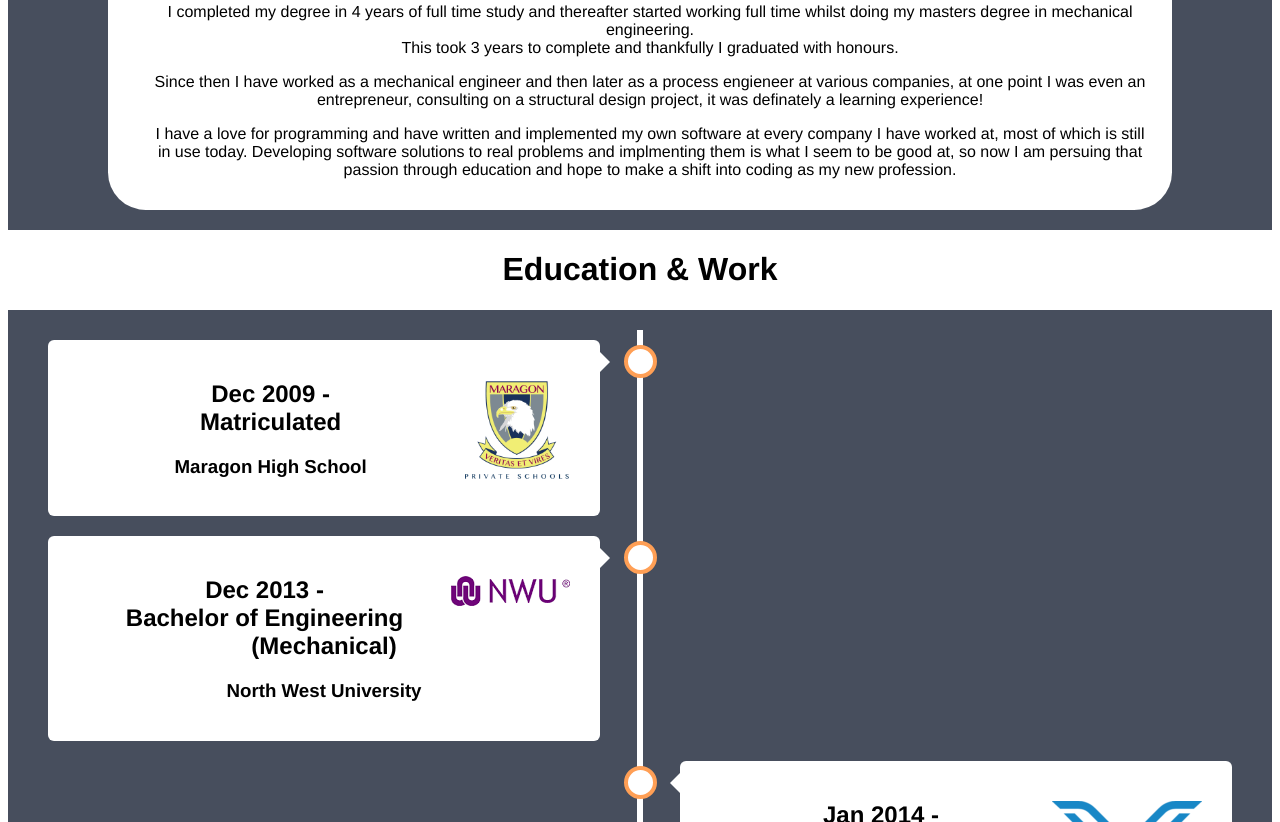
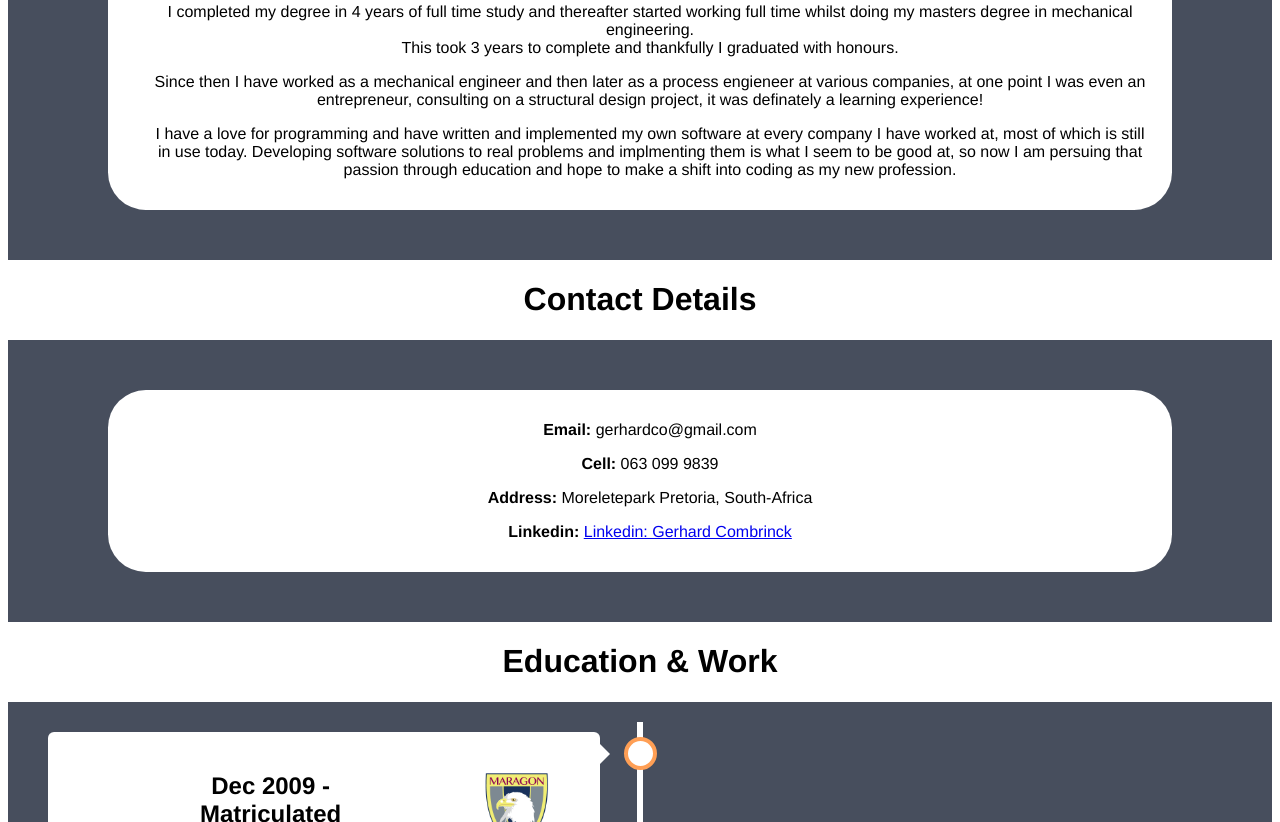
Before and after one commit to GerhardCombrinck/MyCV, a plain HTML site: page index.html in a window 1280 px wide. Shown: the part 808-1630 px from the top of the page. Drawn offline with nearby package versions, Linux system fonts and the light colour scheme.

Commit message:
added linkedin profiel link

```diff
--- a/index.html
+++ b/index.html
@@ -14,8 +14,6 @@
 
         <div >
             <div class="containerA">
-
-
                     <div style="text-align: center; color: white;">
                         <h1>Gerhard Combrinck</h1>
                         <q>A jack of all trades is a master of none, but oftentimes better than a master of one.</q>
@@ -26,7 +24,7 @@
                 <div style="text-align: center;">
                     <img id="sp1"src="images\FacePhoto.jpeg" alt="bouldiring1.png" style="height: 550px; border-radius: 50%;">
                     <div style= "margin-left: 100px; margin-right: 100px; background: white;
-                    padding-left:40px;padding-right:20px; padding-top: 15px; padding-bottom: 15px;margin-top: 30px;border-radius: 10mm;
+                    padding-left:40px;padding-right:20px; padding-top: 15px; padding-bottom: 15px;margin-top: 30px;border-radius: 10mm; margin-bottom: 30px;
                     text-align: center;">
                         <p>
                         I grew up in Gauteng on the West Rand. I am Afrikaans, went to an Afrikaans primary school and an English High school.
@@ -49,6 +47,26 @@
 
                 </div>
             </div>
+
+            <h1 style="text-align: center;">Contact Details</h1>
+
+
+            <div class="containerA">
+            <div style="text-align: center;">
+                <div style= "margin-left: 100px; margin-right: 100px; background: white;
+                padding-left:40px;padding-right:20px; padding-top: 15px; padding-bottom: 15px;margin-top: 30px;margin-bottom: 30px;border-radius: 10mm;
+                text-align: center;">
+                    <p> <b>Email:</b> gerhardco@gmail.com </p>
+                    <p> <b>Cell:</b> 063 099 9839 </p>
+                    <p> <b>Address:</b> Moreletepark Pretoria, South-Africa </p>
+                    <p> <b>Linkedin:</b> <a href="https://www.linkedin.com/in/gerhard-combrinck-7a868586/">Linkedin: Gerhard Combrinck</a> </p>
+
+
+
+                </div>
+
+            </div>
+        </div>
 
 
             <h1 style="text-align: center;">Education & Work</h1>
```
